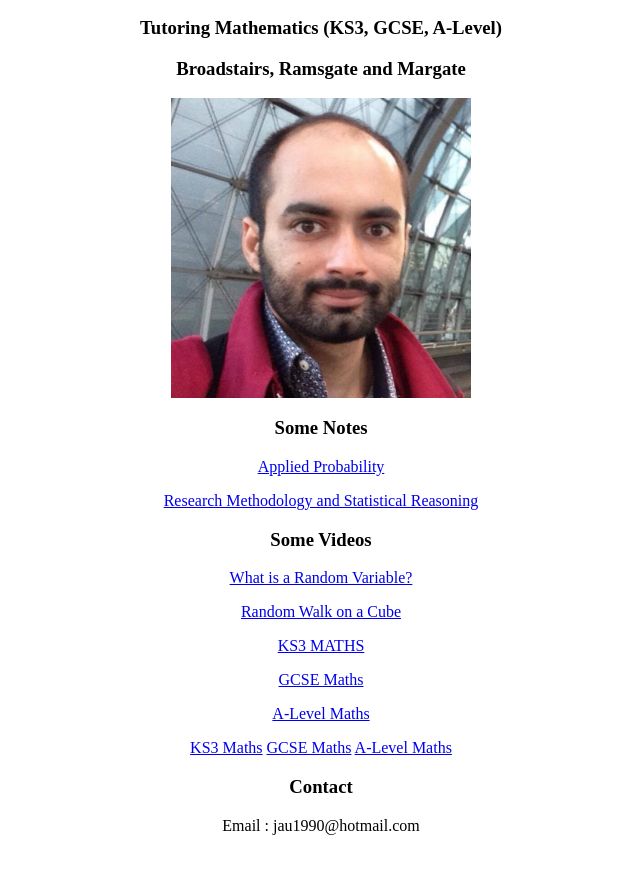
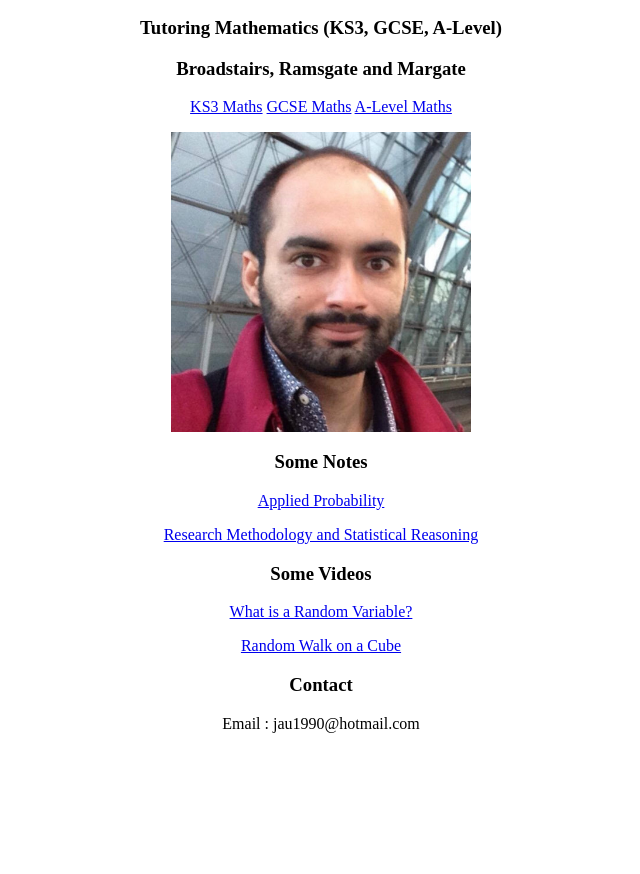
Before and after one commit to UKVeteran/johar, a plain HTML site: page index.html in a window 1280 px wide. Shown: the part 238-1112 px from the top of the page, without its empty margins (319-959 px from the left). Drawn offline with Linux system fonts and the light colour scheme.

Commit message:
Update index.html

```diff
--- a/index.html
+++ b/index.html
@@ -19,6 +19,12 @@
   <h3> Tutoring Mathematics (KS3, GCSE, A-Level) </h3>
 <h3> Broadstairs, Ramsgate and Margate </h3>
 
+
+   <div class="topnav">
+  <a href="KS3M.html">KS3 Maths</a>
+  <a href="GCSEM.html">GCSE Maths</a>
+  <a href="ALevelM.html">A-Level Maths</a>
+</div>
   <p class="view"> <img src="Johar_Ashfaque.jpg" alt="Johar Ashfaque"  hight ="250" width="300"/></p>
 
   <p>
@@ -37,23 +43,8 @@
   <p>
   <a href="https://www.youtube.com/watch?v=8hOWzjFPSGg">Random Walk on a Cube</a>
 <p>
-  <p>
-    <a href="KS3M.html">KS3 MATHS </a>
-    <p>
-  <p>
-    <a href="GCSEM.html">GCSE Maths</a>
-    <p>
-<p>
-    <a href="ALevelM.html">A-Level Maths</a>
-<p>
 
 
-
-   <div class="topnav">
-  <a href="KS3M.html">KS3 Maths</a>
-  <a href="GCSEM.html">GCSE Maths</a>
-  <a href="ALevelM.html">A-Level Maths</a>
-</div>
 
 
   <h3>Contact</h3>
```
